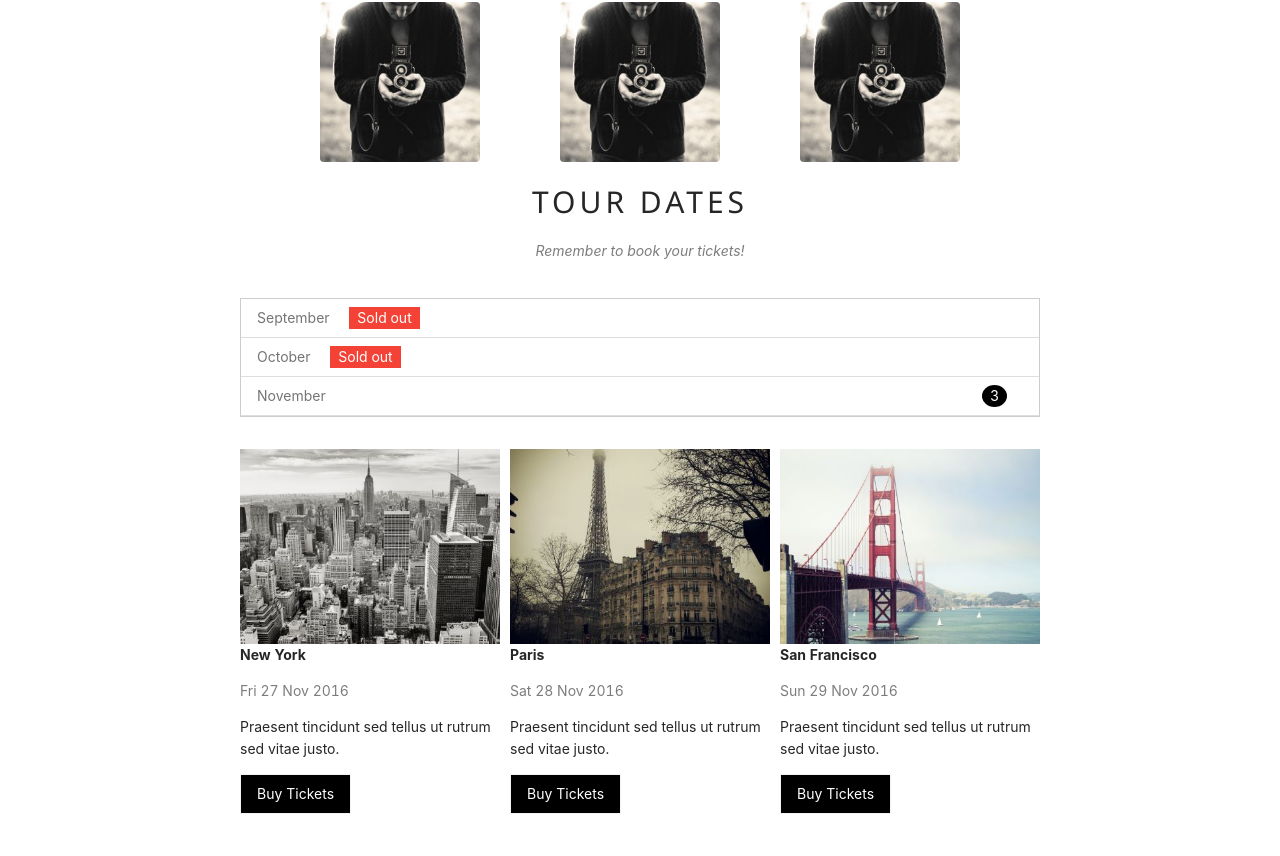
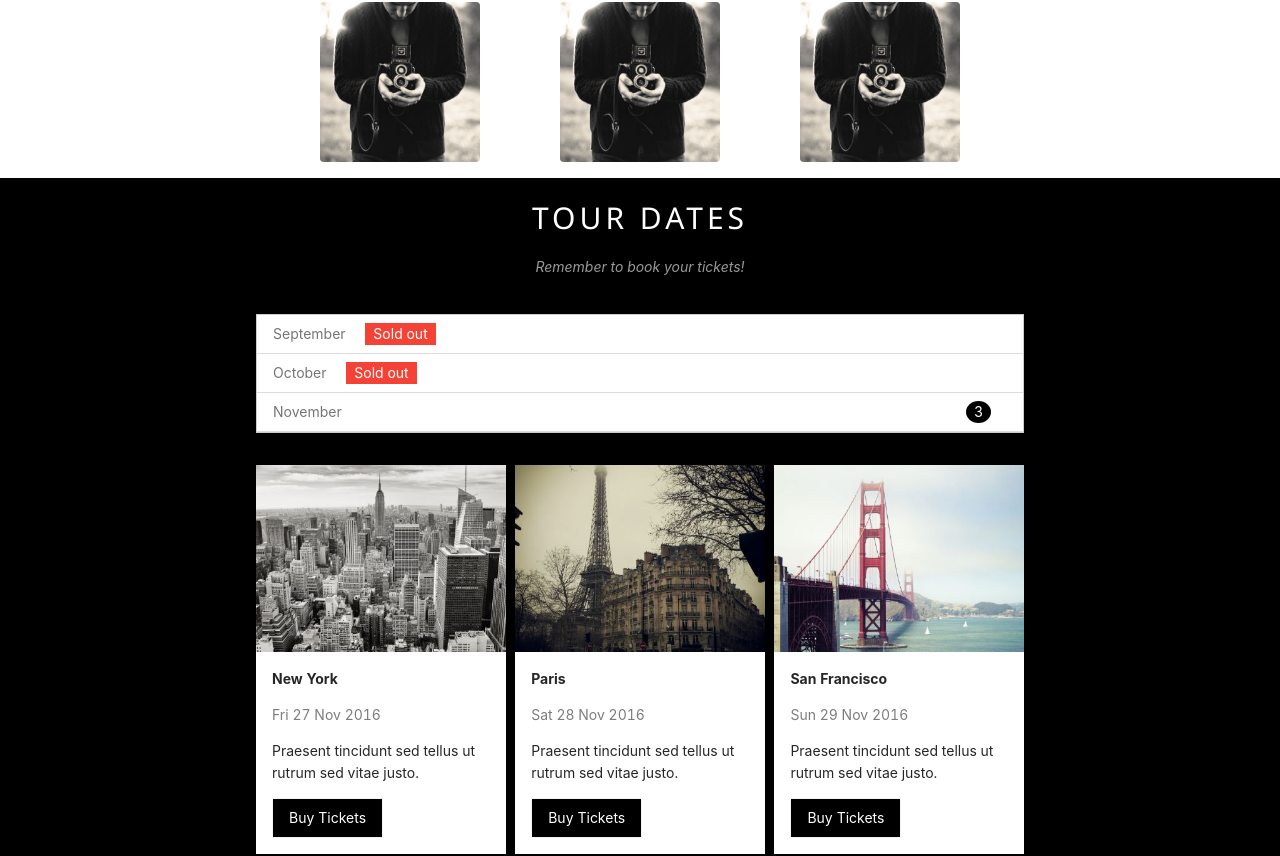
Before and after one commit to ravindrakumarkumawat/event-landing-page, a React (Create React App) app: page / in a window 1280 px wide. Shown: the part 1126-1982 px from the top of the page. Built offline with nearby package versions, Linux system fonts and the light colour scheme.

Commit message:
added the container

```diff
--- a/src/components/Tour/Tour.css
+++ b/src/components/Tour/Tour.css
@@ -1,3 +1,6 @@
+.bg-black {
+  background-color: #000;
+}
 .ul {
   list-style-type: none;
   padding: 0;
@@ -6,6 +9,14 @@
 
 .bg-white {
   background-color: #fff;
+}
+
+.white {
+  color: #fff;
+}
+
+.text-black {
+  color: #fff;
 }
 
 .border {
@@ -67,3 +78,7 @@
 .third{
 
 }
+
+.container {
+  padding: 1rem;
+}
--- a/src/components/Tour/index.js
+++ b/src/components/Tour/index.js
@@ -34,11 +34,11 @@ const eventsPlace = [
 
 const Tour = () => {
   return (
+    <div className="bg-black" id="tour">
     <RowLayout>
-    <div className="black" id="tour">
     <div className="container content padding-64">
-      <h2 className="wide center">TOUR DATES</h2>
-      <p className="opacity center"><i>Remember to book your tickets!</i></p><br />
+      <h2 className="wide center white">TOUR DATES</h2>
+      <p className="opacity center white"><i>Remember to book your tickets!</i></p><br />
 
       <ul className="ul border bg-white text-grey">
         <li className="padding">September <span className="tag bg-red margin-left">Sold out</span></li>
@@ -51,10 +51,10 @@ const Tour = () => {
             {
               eventsPlace.map((d) =>
                 <NormalCol span={7}>
-                <div className="third margin-bottom">
+                <div className="third margin-bottom bg-white">
                   <NormalImg src={d.imgUrl} alt={d.location} classNames={'hover-opacity'}/>
                   {/*<img src="/w3images/newyork.jpg" alt="New York" className="hover-opacity" />*/}
-                  <div className="container white">
+                  <div className="container">
                     <p><b>{d.location}</b></p>
                     <p className="opacity">{d.date}</p>
                     <p>{d.description}</p>
@@ -71,8 +71,8 @@ const Tour = () => {
 
 
     </div>
-  </div>
-    {/*
+    </RowLayout>
+     {/*
     <div id="ticketModal" className="modal">
     <div className="modal-content animate-top card-4">
       <header className="container teal center padding-32">
@@ -92,7 +92,7 @@ const Tour = () => {
     </div>
     </div>
           */}
-    </RowLayout>
+  </div>
   )
 }
 
```
